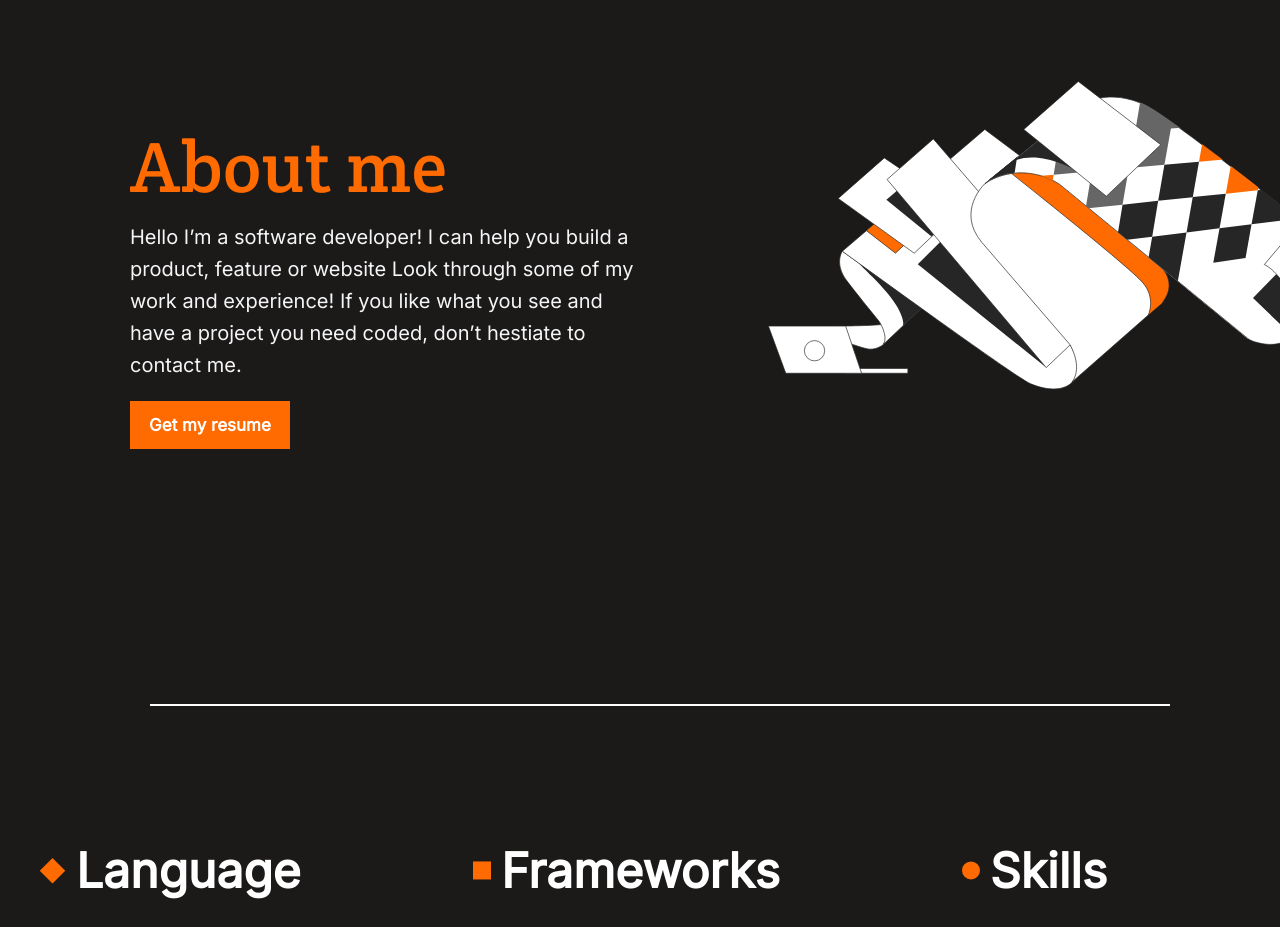
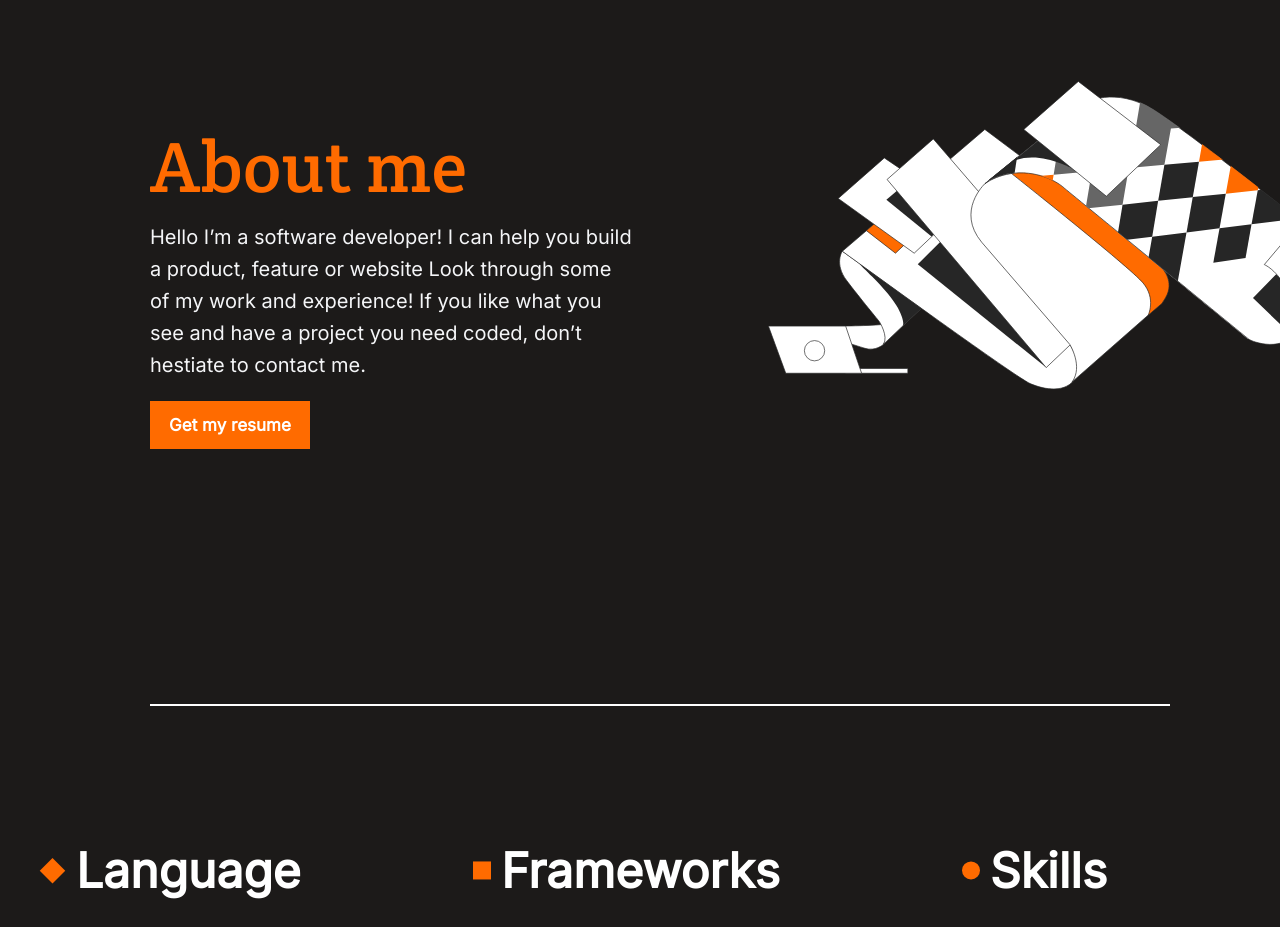
Before and after one commit to Xecyc/My-Portfolio-Project, a website: page index.html in a window 1280 px wide. Shown: the part 2640-3567 px from the top of the page. Drawn offline with Linux system fonts and the light colour scheme.

Commit message:
add padding-left to the about-me section text

```diff
--- a/style.css
+++ b/style.css
@@ -441,6 +441,7 @@ footer .media-img {
   display: flex;
   flex-direction: column;
   align-items: flex-start;
+  padding: 0px 0.5rem 0px 2rem;
 }
 
 .about_me-text h1 {
```
